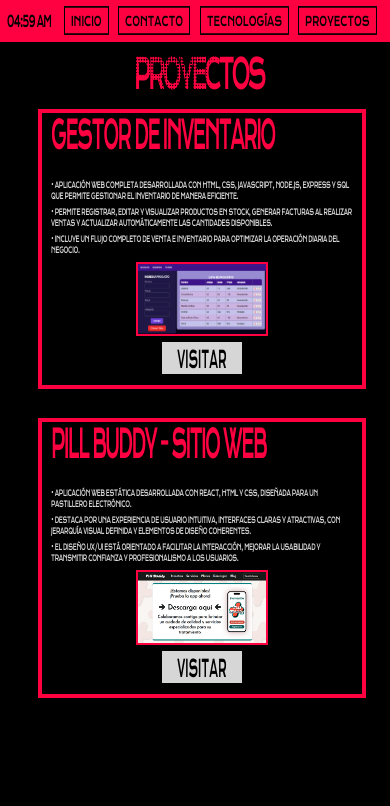
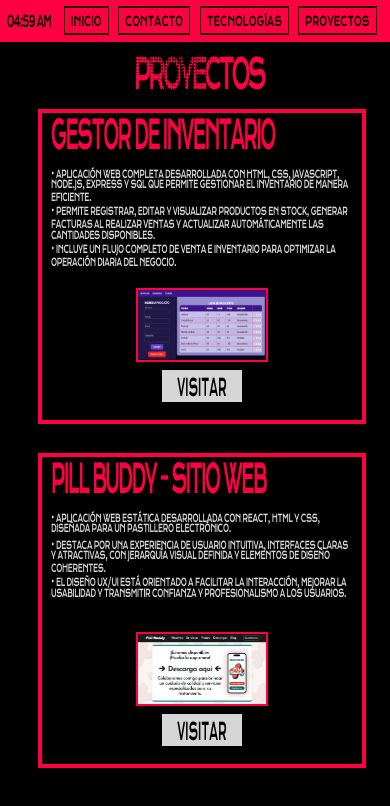
Before and after one commit to carlosegueda/portfolio, a React (Vite) app in the folder frontend/: page /projects in a window 390 px wide. Shown: the top 806 px of the page. Built offline with nearby package versions, Linux system fonts and the light colour scheme.

Commit message:
produccion2

```diff
--- a/frontend/src/css/projects.css
+++ b/frontend/src/css/projects.css
@@ -265,7 +265,7 @@ body {
   .proyectos .proyecto3 {
     padding: 0.3rem;
     width: 9.4rem;
-    height: 7.9rem;
+    height: 9rem;
     margin-bottom: 0.5rem;
     border: 4px solid var(--colorsec);
     display: flex;
@@ -290,14 +290,14 @@ body {
 
   .infoProy p {
     text-align: start;
-    font-size: 0.15rem;
+    font-size: 0.19rem;
     letter-spacing: -0.01rem;
     line-height: 0.2rem;
     transform: scaleY(1.8);
     color: var(--colorter);
     margin: 0;
     width: 100%;
-    height: 1.5rem;
+    height: 2.3rem;
   }
 
   .espacio {
--- a/frontend/src/css/tecnos.css
+++ b/frontend/src/css/tecnos.css
@@ -321,7 +321,7 @@ body {
 
   .tecno-label {
     font-size: 0.4rem;
-    letter-spacing: -0.1rem;
+    letter-spacing: -0.05rem;
     margin: 0;
     transform: scaleY(1.4);
     margin-top: 0.2rem;
```
